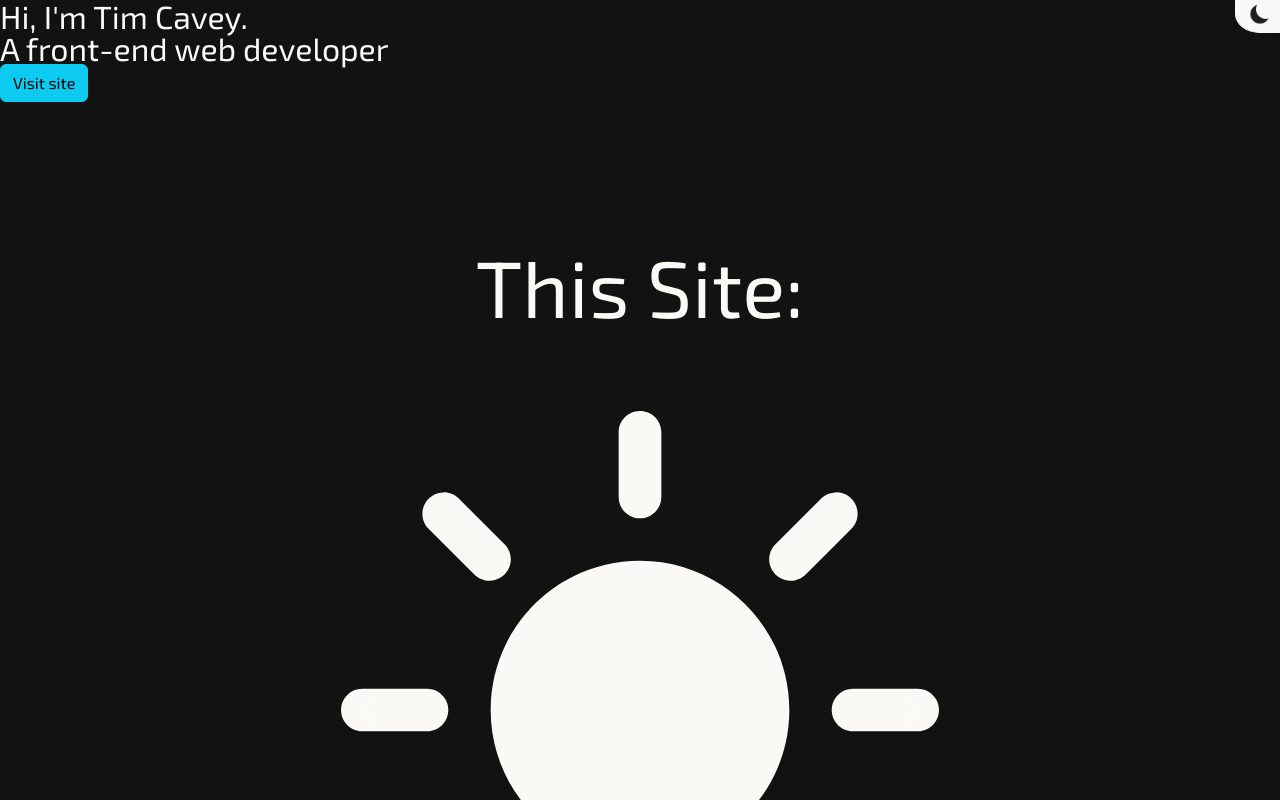
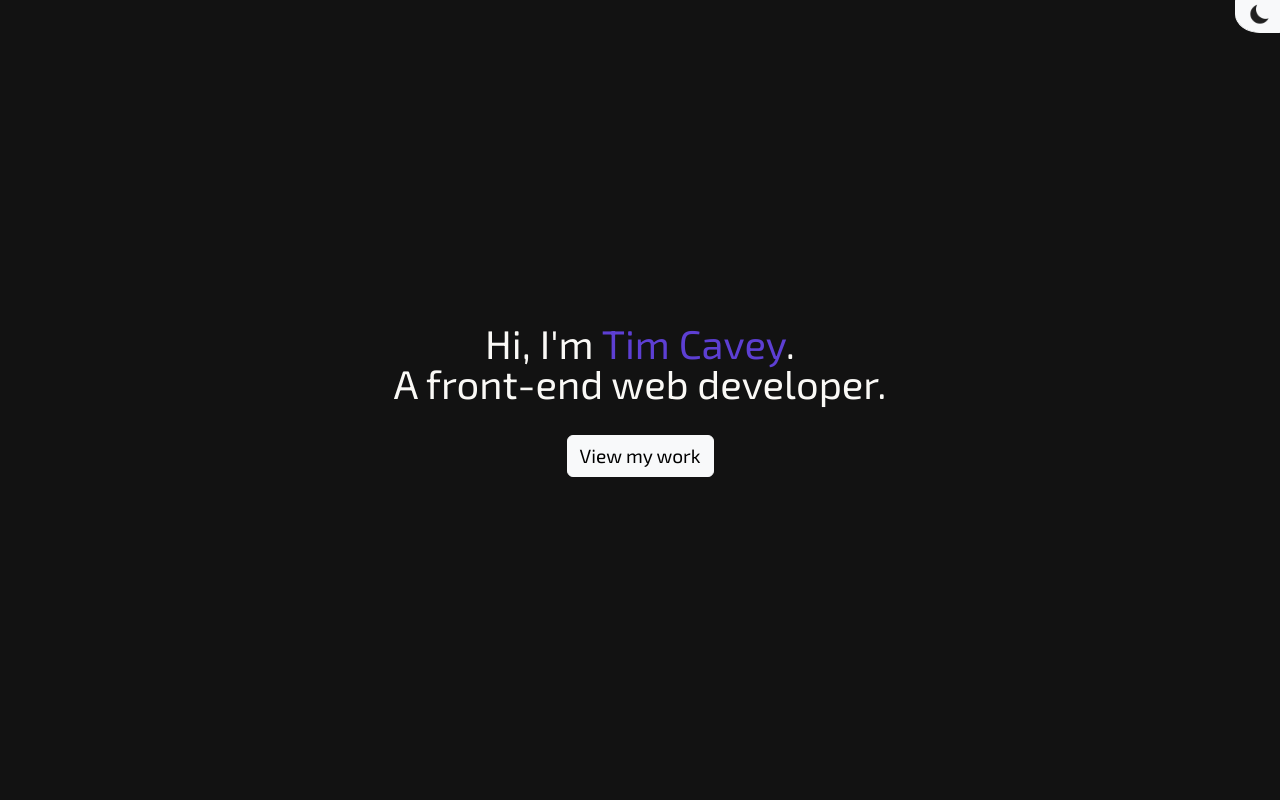
Before and after one commit to T-J-D-Cavey/my-portfolio-site, a React (Vite) app: page / in a window 1280 px wide. Shown: the top 800 px of the page. Built offline with nearby package versions, Linux system fonts and the light colour scheme.

Commit message:
do hero banner content and styles other than background animation

```diff
--- a/src/App.css
+++ b/src/App.css
@@ -78,7 +78,7 @@ a {
 /* --------> General styles: */
 
 h1 {
-  font-size: 2rem;
+  font-size: 2.5rem;
 }
 
 h2 {
@@ -109,6 +109,25 @@ ul {
 
 .headerContainer h2 {
   font-size: 5rem;
+}
+
+/* --------> Carousel styles: */
+
+.heroBanner {
+  height: 100vh;
+  display: flex;
+  justify-content: center;
+  align-items: center;
+}
+.hero-container {
+  text-align: center;
+}
+
+.hero-container > h1 {
+  margin-bottom: 2rem;
+}
+.hero-container span {
+  color: #5D3FD3;
 }
 
 /* --------> Carousel styles: */
--- a/src/App.jsx
+++ b/src/App.jsx
@@ -16,7 +16,7 @@ export function App() {
     const oppositeMode = mode === 'darkMode' ? 'lightMode' : 'darkMode';
     setMode(oppositeMode);
   }
-// These styles all need adjusting (jut not the ones specific to bootstrap)
+
   const modeStyles = {
     darkMode: {
       ctaButton: 'light',
@@ -53,5 +53,3 @@ export function App() {
     </div>
   )
 }
-
-// Add a carousel component to list the tech used for this portfolio project
--- a/src/components/CarouselComponent.jsx
+++ b/src/components/CarouselComponent.jsx
@@ -14,10 +14,11 @@ export function CarouselComponent({mode, modeStyles}) {
 
   // I need to make a white image and a black img with relevant Icons centered at the  and change the src dynamically based on the mode
 
+  // I need to try and change the colour of the buttons on this so they are visible with different modes
   return (
     <div className='carouselContainer'>
         <div style={{backgroundColor: backgroundColor, color: color}} className='headerContainer'>
-          <h2>This Site:</h2>
+          <h2 id='projectID'>This Site:</h2>
         </div>
       <Carousel activeIndex={index} onSelect={handleSelect}>
         <Carousel.Item>
--- a/src/components/HeroBanner.jsx
+++ b/src/components/HeroBanner.jsx
@@ -1,16 +1,18 @@
-import '../../node_modules/bootstrap/dist/css/bootstrap.css'
-import '../../node_modules/bootstrap/dist/js/bootstrap.js'
+import Button from 'react-bootstrap/Button'
 
-export function HeroBanner({mode}) {
+export function HeroBanner({mode, modeStyles}) {
+
+    const ctaButton = modeStyles[mode].ctaButton;
     return (
-        <div>
+        <div className='heroBanner'>
             <div className='hero-container'>
-                <h1>Hi, I'm Tim Cavey.
+                <h1>Hi, I'm <span>Tim Cavey</span>.
                     <br />
-                    A front-end web developer
+                    A front-end web developer.
                 </h1>
-                {/* I need to get a Bootstrap button component used for this button: */}
-                <button type="button" className="btn btn-info"><a href='https://github.com/T-J-D-Cavey' target='_blank'>Visit site</a></button>
+                <Button variant={ctaButton} className='projectButton'>
+                  <a href='/#projectID'>View my work</a>
+                </Button>
             </div>
         </div>
     )
```
